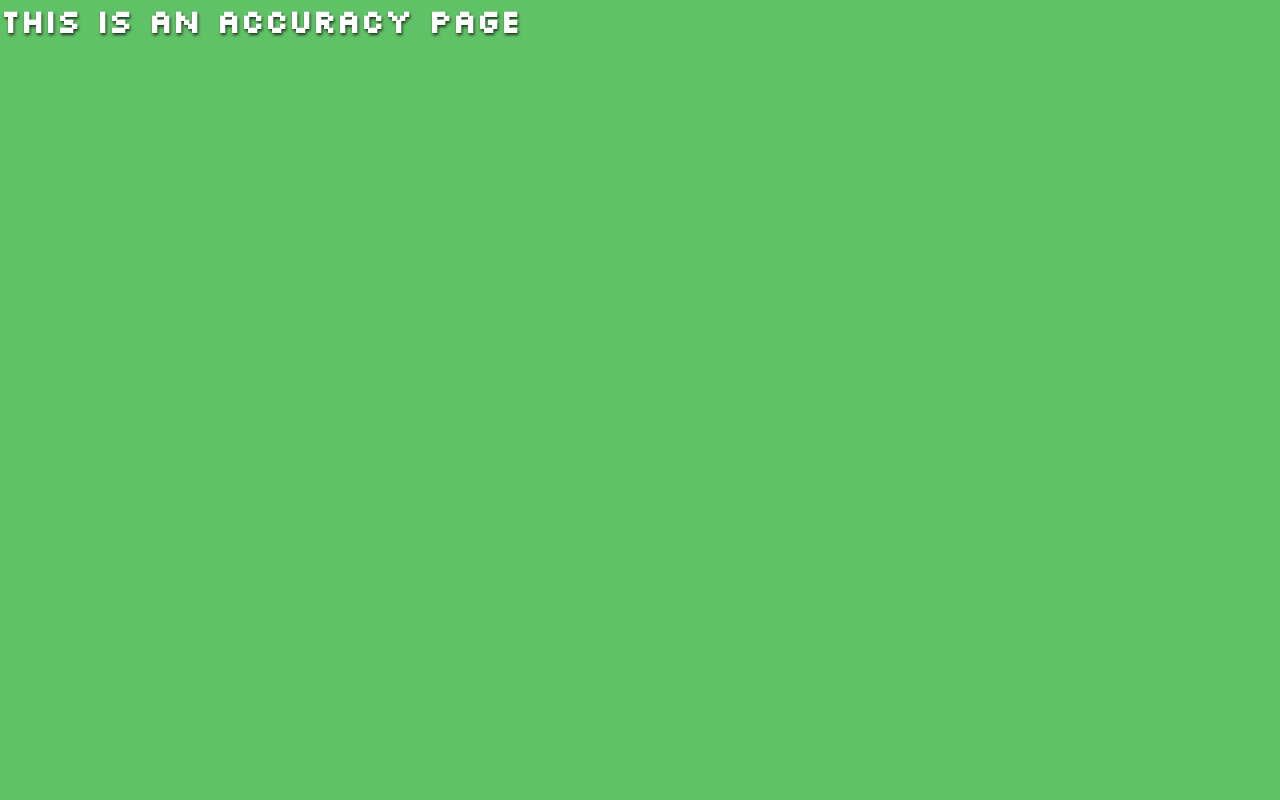
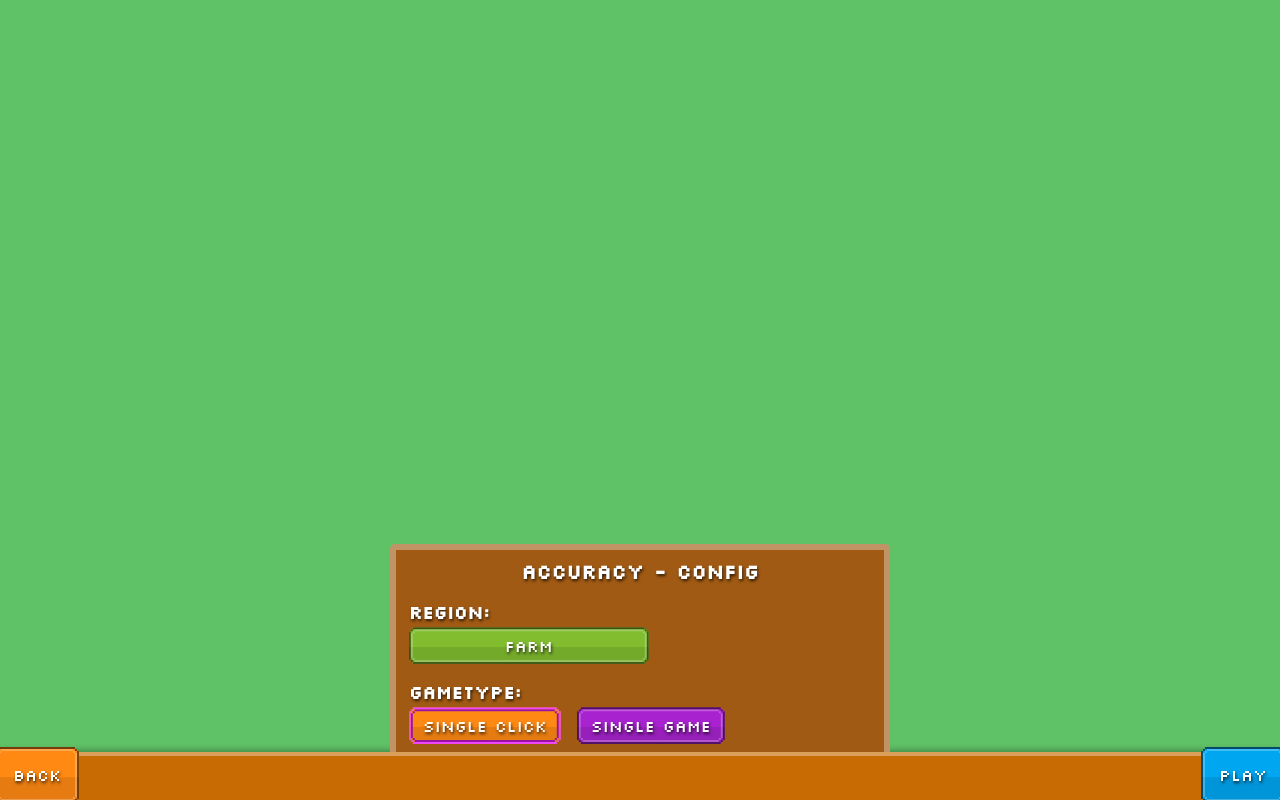
Before and after one commit to derJunker/disco-zoo-solver, a Vue app in the folder frontend/: page /accuracy in a window 1280 px wide. Built offline with nearby package versions, Linux system fonts and the light colour scheme.

Commit message:
added accuracy menu (kind of, region cant be selected yet)

```diff
--- a/frontend/src/assets/global.css
+++ b/frontend/src/assets/global.css
@@ -8,9 +8,9 @@
     --text-color: #ffffff;
     --text-shadow: 1px 2px 3px rgba(0, 0, 0, 0.7);
     --font-family: "Silkscreen";
-    --font-size: min(3.5vw, 2.8vh);
-    --font-size-larger:  min(5vw, 4.5vh);
-    --font-size-large:  min(7vw, 6.5vh);
+    --font-size: min(max(min(3.5vw, 2.8vh), 8px), 16px);
+    --font-size-larger: min(max(min(4vw, 3vh), 10px), 18px);
+    --font-size-large:  min(max(min(4.5vw, 4vh), 14px), 20px);
 
     /* Border widths */
     --border-small: 2px;
@@ -126,9 +126,24 @@ html, body, #app, #router-view {
     border-radius: var(--border-radius);
 }
 
-.wood-menu > h3 {
+.wood-menu > h1 {
     text-align: center;
     margin-bottom: 1rem;
+    font-size: var(--font-size-large);
+}
+
+.wood-menu h2 {
+    margin-bottom: .2rem;
+    font-size: var(--font-size-larger);
+}
+
+.menu-bottom {
+    position: absolute;
+    bottom: 0;
+    margin-inline: auto;
+    left: 0;
+    right: 0;
+    z-index: 1;
 }
 
 .dock-bottom-shadow {
@@ -140,6 +155,7 @@ html, body, #app, #router-view {
     padding: .4rem 0.75rem;
     box-shadow:var(--btn-shadow);
     cursor: pointer;
+    user-select: none;
 }
 
 .btn-gradient {
--- /dev/null
+++ b/frontend/src/components/Overlays/AccuracyConfig.vue
@@ -0,0 +1,83 @@
+<template>
+ <div class="accuracy-config wood-menu">
+    <h1>Accuracy - Config</h1>
+    <div class="accuracy-config-options">
+      <div>
+        <h2>
+          Region:
+        </h2>
+        <div id="select-region-btn" class="btn btn-gradient" @click="$emit('region-clicked')"
+             :style="selectedRegion ? ('background-color: ' + calcRegionColors(selectedRegion).primary) :
+             'background-color: gray'">
+          {{selectedRegion? selectedRegion : 'Select Region'}}
+        </div>
+      </div>
+      <div>
+        <h2>
+          Gametype:
+        </h2>
+        <div class="game-types-container">
+          <div id="single-click-game-type" class="btn btn-gradient color-action-neutral-1" :class="selectedGameType
+          === 'single-click' ? 'animal-highlighted' : ''"
+               @click="$emit('game-type-selected',
+        'single-click')">
+            Single Click
+          </div>
+          <div id="single-game-game-type" class="btn btn-gradient color-action-neutral-3" :class="selectedGameType
+          === 'single-game' ? 'animal-highlighted' : ''"
+               @click="$emit('game-type-selected',
+        'single-game')">
+            Single Game
+          </div>
+        </div>
+      </div>
+    </div>
+ </div>
+</template>
+
+<style scoped>
+.btn {
+  text-align: center;
+}
+.accuracy-config-options {
+  display: flex;
+  flex-direction: row;
+  flex-wrap: wrap;
+  justify-content: space-between;
+  row-gap: 1rem;
+}
+.game-types-container {
+  display: flex;
+  row-gap: .2rem;
+  column-gap: 1rem;
+}
+#select-region-btn {
+  min-width: 15rem;
+}
+</style>
+
+
+<script lang="ts">
+import {defineComponent} from 'vue'
+import {getRegionColors} from "@/util/region-colors";
+
+export default defineComponent({
+  name: "AccuracyConfig",
+  props: {
+    selectedRegion: {
+      type: String,
+      required: true
+    },
+    selectedGameType: {
+      type: String,
+      required: false
+    }
+  },
+
+  methods: {
+    calcRegionColors(region: string) {
+      return getRegionColors(region)
+    }
+  }
+})
+</script>
--- a/frontend/src/components/Overlays/AnimalSelect.vue
+++ b/frontend/src/components/Overlays/AnimalSelect.vue
@@ -1,6 +1,6 @@
 <template>
   <div class="animal-select wood-menu">
-    <h3> Select Animals -  {{region}}</h3>
+    <h1> Select Animals -  {{region}}</h1>
     <div class="animal-select-container">
       <div class="common-animals-container">
         <h4>Common:</h4>
--- a/frontend/src/components/Overlays/MenuOverlay.vue
+++ b/frontend/src/components/Overlays/MenuOverlay.vue
@@ -1,6 +1,6 @@
 <template>
-  <div class="menu-overlay">
-    <h3>Menu</h3>
+  <div class="menu-overlay wood-menu">
+    <h1>Menu</h1>
     <div class="menu-buttons">
       <div class="btn btn-gradient color-action-neutral-2" @click="clickedSettings()">Settings</div>
       <div class="btn btn-gradient color-action-neutral-3" @click="clickedAbout()">About</div>
--- a/frontend/src/components/Overlays/PlayOverlay.vue
+++ b/frontend/src/components/Overlays/PlayOverlay.vue
@@ -1,6 +1,6 @@
 <template>
-  <div class="play-overlay">
-    <h3>Play</h3>
+  <div class="play-overlay wood-menu">
+    <h1>Play</h1>
     <div class="play-buttons">
       <div class="btn btn-gradient color-action-neutral-2" @click="clickedReconstruct()">Reconstruct</div>
       <div class="btn btn-gradient color-action-neutral-3" @click="clickedAccuracy()">Accuracy</div>
--- a/frontend/src/components/Overlays/RegionSelect.vue
+++ b/frontend/src/components/Overlays/RegionSelect.vue
@@ -1,6 +1,6 @@
 <template>
  <div class="region-select wood-menu">
-   <h3>Regions</h3>
+   <h1>Regions</h1>
    <div class="regions">
      <div v-for="region in regions" class="rounded btn btn-gradient" :key="region" @click="$emit('region-select', region)"
           :style="'background-color: ' + regionColors[region].primary">
--- a/frontend/src/views/AccuracyView.vue
+++ b/frontend/src/views/AccuracyView.vue
@@ -1,5 +1,69 @@
 <template>
-  <div class="about">
-    <h1>This is an accuracy page</h1>
+  <div class="accuracy-view">
+    <div class="accuracy-content">
+      <accuracy-config class="accuracy-config dock-bottom menu-bottom"
+                       :selected-region="selectedRegion" :selected-game-type="selectedGameType"
+                       @region-clicked="onRegionClicked" @game-type-selected="onGameTypeSelected"/>
+    </div>
+    <menu-bar :on-first-button-click="onBack" :on-second-button-click="onPlay" second-button-name="play"
+              first-button-name="back" first-color-class="color-action-neutral-1"
+              second-color-class="color-action-neutral-2"/>
   </div>
 </template>
+
+<style scoped>
+.accuracy-view {
+  display: flex;
+  flex-direction: column;
+  justify-content: space-between;
+}
+
+.accuracy-content {
+  position: relative;
+  flex: 1;
+  display: flex;
+  flex-direction: column;
+  justify-content: center;
+  align-items: center;
+}
+
+.accuracy-config {
+ max-width: min(90%, 500px);
+}
+
+
+</style>
+
+<script lang="ts">
+import {defineComponent} from "vue";
+import MenuBar from "@/components/MenuBar.vue";
+import AccuracyConfig from "@/components/Overlays/AccuracyConfig.vue";
+import router from "@/router";
+
+export default defineComponent({
+  name: "AccuracyView",
+  components: {AccuracyConfig, MenuBar},
+  data() {
+    return {
+      selectedRegion: "farm" as string | null,
+      selectedGameType: "single-click" as string | null,
+    }
+  },
+  methods: {
+    onBack() {
+      router.push({name: 'home'})
+    },
+    onPlay() {
+      console.log()
+    },
+
+    onRegionClicked() {
+      console.log("region clicked")
+    },
+
+    onGameTypeSelected(gameType: string) {
+      this.selectedGameType = gameType
+    }
+  }
+})
+</script>
--- a/frontend/src/views/ConfigMenu.vue
+++ b/frontend/src/views/ConfigMenu.vue
@@ -1,6 +1,6 @@
 <template>
   <div class="config-menu wood-menu">
-    <h3>Reconstruct - Config</h3>
+    <h1>Reconstruct - Config</h1>
     <div class="heatmap-config-container">
       <h4>Heatmap:</h4>
       <div class="animals">
--- a/frontend/src/views/HomeView.vue
+++ b/frontend/src/views/HomeView.vue
@@ -2,8 +2,8 @@
   <div class="home-view">
     <div class="home-view-content">
       <h1>Disco Zoo Solver</h1>
-      <menu-overlay v-if="showMenuOverlay" class="menu-overlay dock-bottom wood-menu"/>
-      <play-overlay v-if="showPlayOverlay" class="play-overlay dock-bottom wood-menu"/>
+      <menu-overlay v-if="showMenuOverlay" class="menu-overlay dock-bottom menu-bottom"/>
+      <play-overlay v-if="showPlayOverlay" class="play-overlay dock-bottom menu-bottom"/>
     </div>
     <menu-bar :on-first-button-click="onMenuClick" first-color-class="color-action-neutral-1" first-button-name="Menu"
               :on-second-button-click="onPlayClick" second-color-class="color-action-neutral-2"
--- a/frontend/src/views/ReconstructView.vue
+++ b/frontend/src/views/ReconstructView.vue
@@ -2,9 +2,10 @@
 <div class="reconstruction-view">
   {{updateRegion($route.params.region)}}
   <div class="menus">
-    <RegionSelect v-if="!$route.params.region" @region-select="onRegionSelect" class="region-select dock-bottom dock-bottom-shadow"/>
+    <RegionSelect v-if="!$route.params.region" @region-select="onRegionSelect"
+                  class="region-select dock-bottom dock-bottom-shadow menu-bottom"/>
     <AnimalSelect v-else
-                  :region="$route.params.region" class="dock-bottom dock-bottom-shadow animal-select"/>
+                  :region="$route.params.region" class="dock-bottom dock-bottom-shadow animal-select menu-bottom"/>
   </div>
   <menu-bar :on-first-button-click="onBack" :on-second-button-click="onPlay" second-button-name="play"
            first-button-name="back" first-color-class="color-action-neutral-1"
@@ -25,15 +26,6 @@
   display: flex;
   flex-direction: column;
   justify-content: end;
-}
-
-.animal-select, .region-select {
-  position: absolute;
-  bottom: 0;
-  margin-inline: auto;
-  left: 0;
-  right: 0;
-  z-index: 1;
 }
 
 .animal-select {
```
